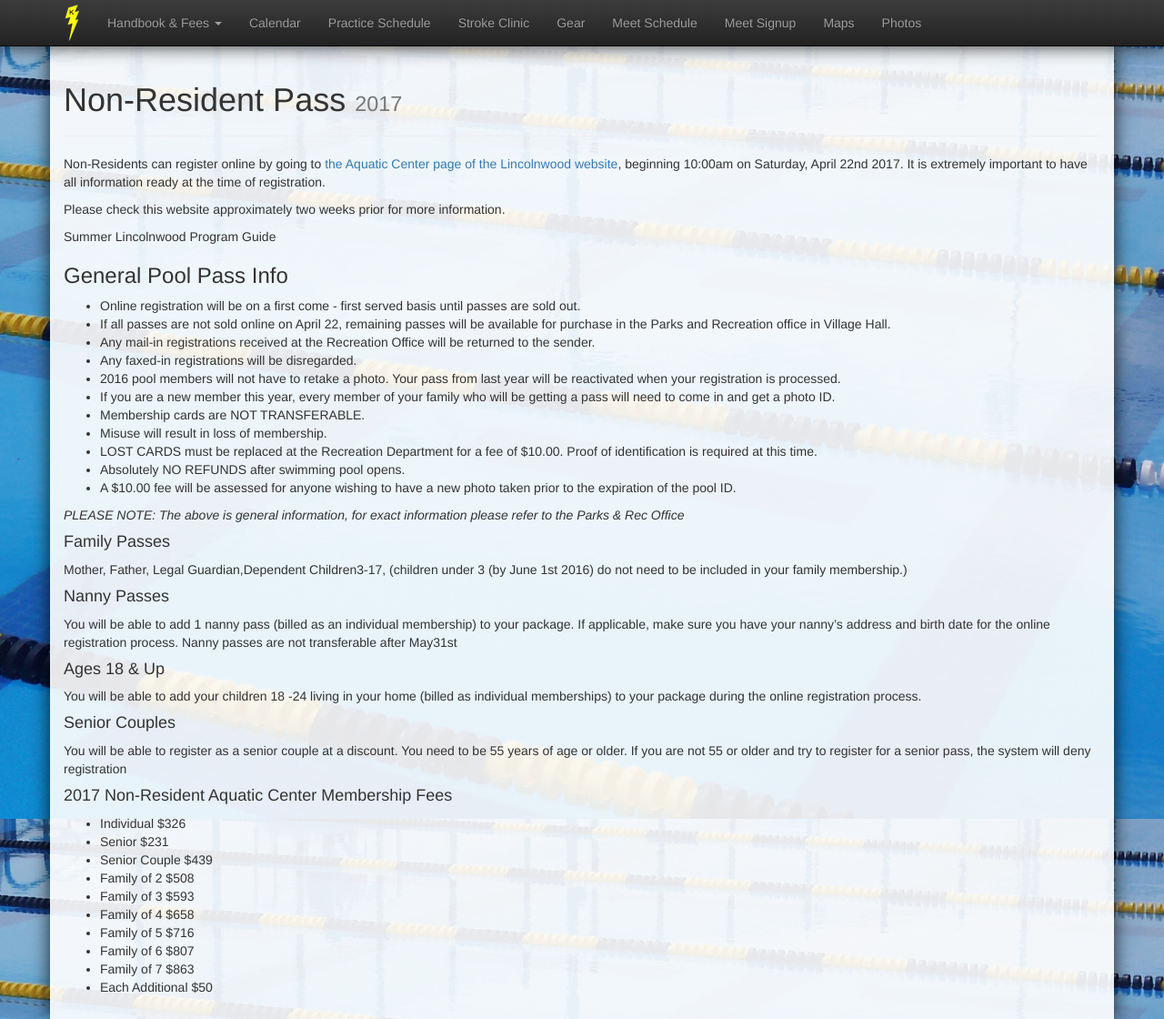
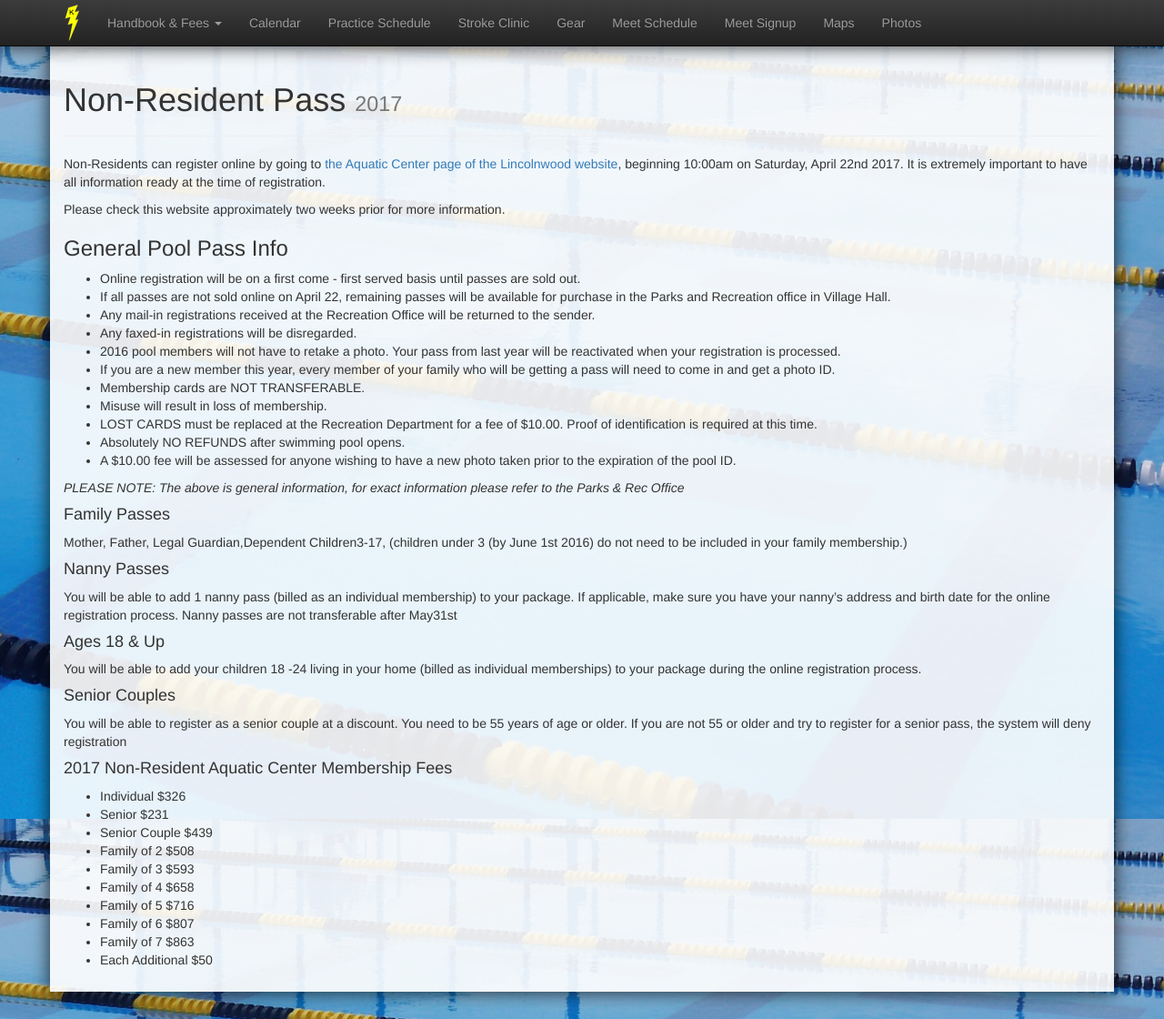
Before and after one commit to schickm/lwlightning.org, a Jekyll site: the page built from swimteam-handbook/non-resident-pass.md, in a window 1280 px wide and 1120 px high. Shown: the whole window at 91% size. Built offline with Jekyll 4.4.1, drawn with Linux system fonts in a browser that asks for light colours; nearby versions of some CDN libraries; comment, search, counter and statistics services are not loaded.

Commit message:
remove odd out of place text

```diff
--- a/swimteam-handbook/non-resident-pass.md
+++ b/swimteam-handbook/non-resident-pass.md
@@ -25,8 +25,6 @@ comments: []
 Non-Residents can register online by going to <a href="http://www.lincolnwoodil.org/enjoy-lincolnwood/parks-and-recreation/facilities/aquatic-center/">the Aquatic Center page of the Lincolnwood website</a>, beginning 10:00am on Saturday, April 22nd 2017. It is extremely important to have all information ready at the time of registration.
 
 Please check this website approximately two weeks prior for more information.
-
-Summer Lincolnwood Program Guide
 
 ###  General Pool Pass Info
 
```
